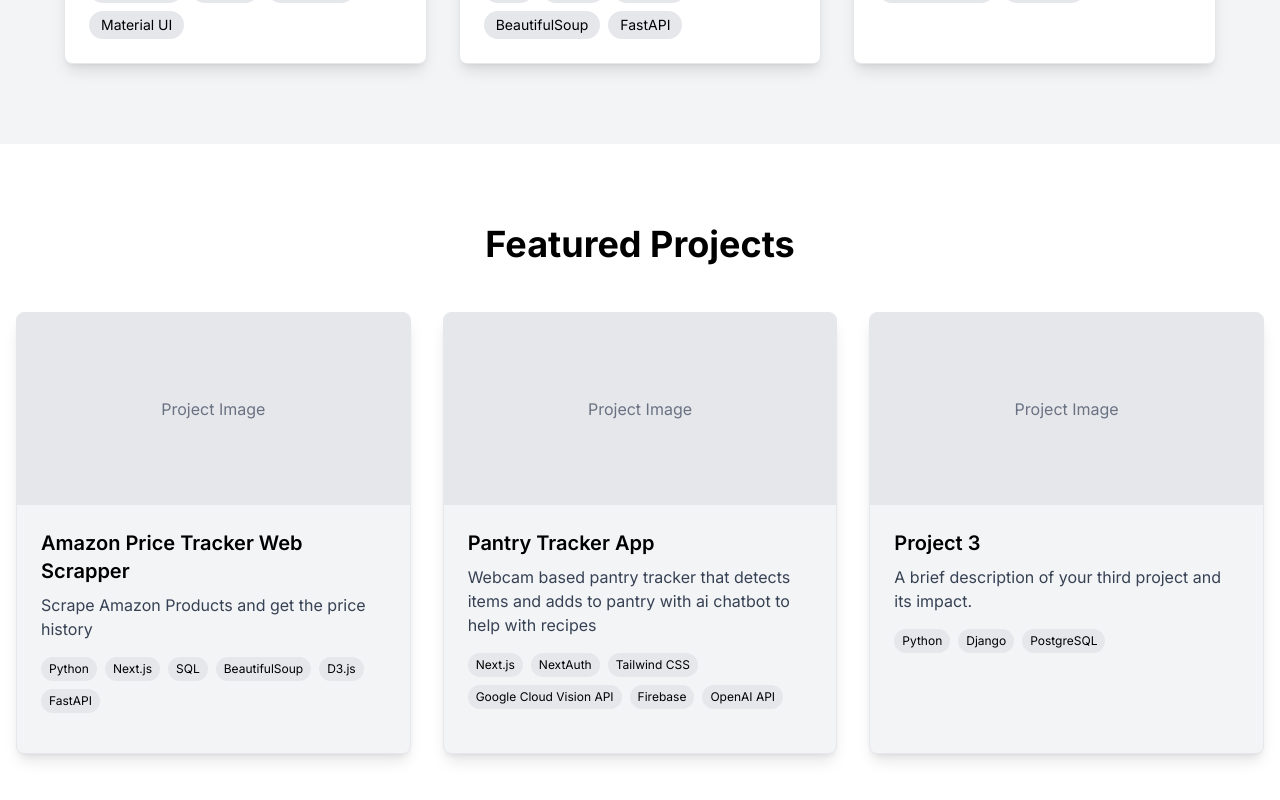
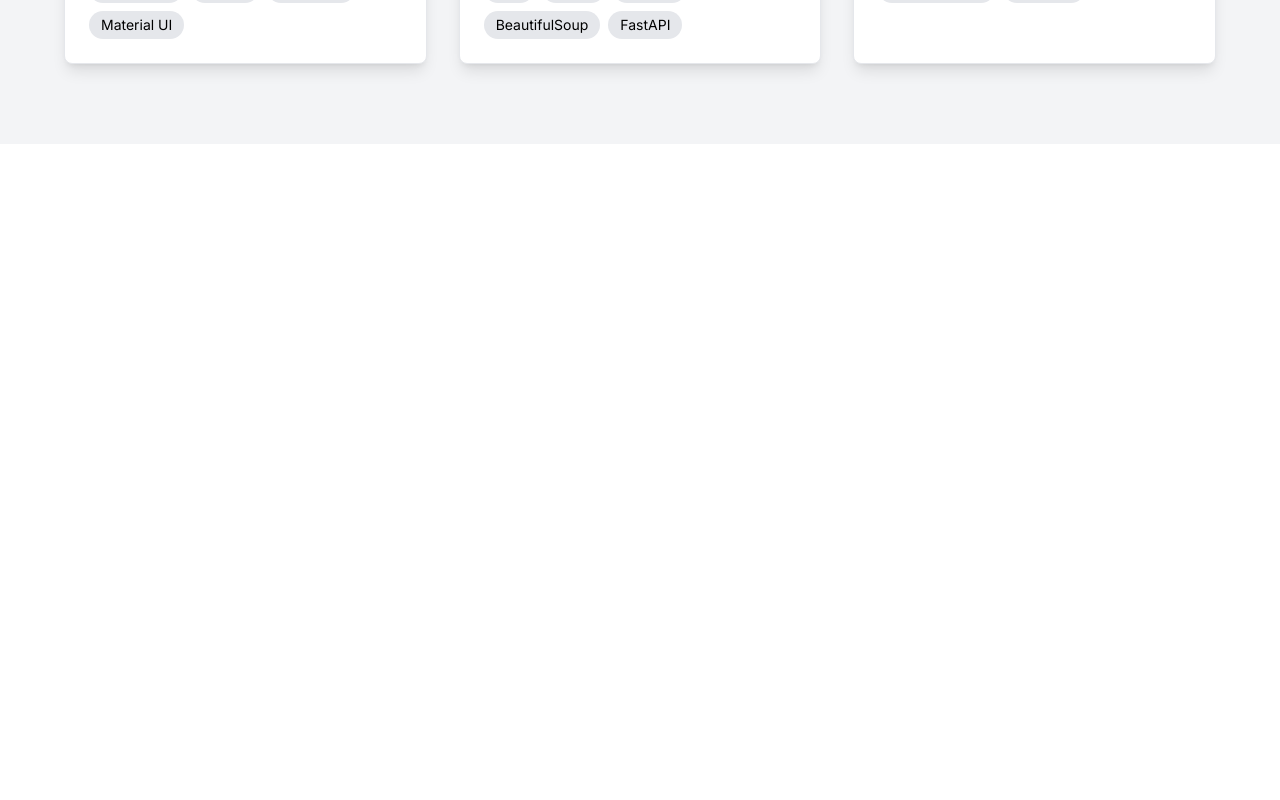
Before and after one commit to svankadarii/personalwebsite, a Next.js app: page / in a window 1280 px wide. Shown: the part 1866-2666 px from the top of the page. After the commit the page ends 2010 px from the top, so only its background shows below. Built offline with nearby package versions, Linux system fonts and the light colour scheme.

Commit message:
new commit

```diff
--- a/src/app/layout.tsx
+++ b/src/app/layout.tsx
@@ -23,7 +23,7 @@ export default function RootLayout({
 }) {
   return (
     <html lang="en" className="scroll-smooth scroll-pt-20" suppressHydrationWarning>
-      <body className={`${inter.className} antialiased`}>
+      <body className={`${inter.className} antialiased`} suppressHydrationWarning>
         <ThemeProvider
           attribute="class"
           defaultTheme="system"
--- a/src/app/page.tsx
+++ b/src/app/page.tsx
@@ -16,7 +16,7 @@ export default function Home() {
       <Hero />
       <Experience />
       <Skills />
-      <Projects />
+      {/* <Projects /> */}
       {/* <Contact /> */}
     </main>
   )
--- a/src/components/About.tsx
+++ b/src/components/About.tsx
@@ -5,13 +5,13 @@ export default function About() {
         <h2 className="text-4xl font-bold text-center mb-12 text-black dark:text-white">About Me</h2>
         <div className="max-w-4xl mx-auto">
           <p className="text-lg text-gray-700 dark:text-gray-300 mb-6">
-            I'm Srini Vankadari, a passionate Full Stack Developer with a strong focus on creating
+            I&apos;m Srini Vankadari, a passionate Full Stack Developer with a strong focus on creating
             efficient, scalable, and user-friendly applications. With expertise in
             both frontend and backend technologies, I strive to build solutions
             that make a difference.
           </p>
           <p className="text-lg text-gray-700 dark:text-gray-300 mb-6">
-            My journey in software development began with a deep curiosity for technology and problem-solving. Since then, I've
+            My journey in software development began with a deep curiosity for technology and problem-solving. Since then, I&apos;ve
             worked on various projects ranging from small business websites to
             complex web applications.
           </p>
--- a/src/components/FollowCursor.tsx
+++ b/src/components/FollowCursor.tsx
@@ -13,7 +13,7 @@ const FollowCursor: React.FC<FollowCursorProps> = ({ color = '#323232a6' }) => {
     let animationFrame: number;
     let width = window.innerWidth;
     let height = window.innerHeight;
-    let cursor = { x: width / 2, y: height / 2 };
+    const cursor = { x: width / 2, y: height / 2 };
     const prefersReducedMotion = window.matchMedia(
       '(prefers-reduced-motion: reduce)'
     );
--- a/src/components/Hero.tsx
+++ b/src/components/Hero.tsx
@@ -53,16 +53,16 @@ export default function Hero() {
             <h1
               className="text-4xl sm:text-5xl md:text-7xl font-bold mb-4 sm:mb-6 text-black dark:text-white"
             >
-              Hi, I'm Srini Vankadari
+              Hi, I&apos;m Srini Vankadari
             </h1>
-            <motion.h2
+            <motion.h1
               initial={{ opacity: 0, y: 20 }}
               animate={{ opacity: 1, y: 0 }}
               transition={{ duration: 0.5, delay: 0.4 }}
               className="text-xl sm:text-2xl md:text-3xl text-gray-700 dark:text-gray-300 mb-6 sm:mb-8"
             >
               Software Engineering Student @ UWO
-            </motion.h2>
+            </motion.h1>
             <motion.p
               initial={{ opacity: 0, y: 20 }}
               animate={{ opacity: 1, y: 0 }}
--- a/src/components/Projects.tsx
+++ b/src/components/Projects.tsx
@@ -1,102 +1,102 @@
-'use client'
+// 'use client'
 
-import { motion } from 'framer-motion'
-import { useInView } from 'react-intersection-observer'
+// import { motion } from 'framer-motion'
+// import { useInView } from 'react-intersection-observer'
 
-const projects = [
-  {
-    title: 'Amazon Price Tracker Web Scrapper',
-    description: 'Scrape Amazon Products and get the price history',
-    technologies: ['Python', 'Next.js', 'SQL', 'BeautifulSoup', 'D3.js', 'FastAPI'],
-    image: '/project1.jpg',
-    link: '#',
-  },
-  {
-    title: 'Pantry Tracker App',
-    description: 'Webcam based pantry tracker that detects items and adds to pantry with ai chatbot to help with recipes',
-    technologies: ['Next.js', 'NextAuth', 'Tailwind CSS', 'Google Cloud Vision API', 'Firebase', 'OpenAI API',],
-    image: '/project2.jpg',
-    link: '#',
-  },
-  {
-    title: 'Project 3',
-    description: 'A brief description of your third project and its impact.',
-    technologies: ['Python', 'Django', 'PostgreSQL'],
-    image: '/project3.jpg',
-    link: '#',
-  },
-]
+// const projects = [
+//   {
+//     title: 'Amazon Price Tracker Web Scrapper',
+//     description: 'Scrape Amazon Products and get the price history',
+//     technologies: ['Python', 'Next.js', 'SQL', 'BeautifulSoup', 'D3.js', 'FastAPI'],
+//     image: '/project1.jpg',
+//     link: '#',
+//   },
+//   {
+//     title: 'Pantry Tracker App',
+//     description: 'Webcam based pantry tracker that detects items and adds to pantry with ai chatbot to help with recipes',
+//     technologies: ['Next.js', 'NextAuth', 'Tailwind CSS', 'Google Cloud Vision API', 'Firebase', 'OpenAI API',],
+//     image: '/project2.jpg',
+//     link: '#',
+//   },
+//   {
+//     title: 'Project 3',
+//     description: 'A brief description of your third project and its impact.',
+//     technologies: ['Python', 'Django', 'PostgreSQL'],
+//     image: '/project3.jpg',
+//     link: '#',
+//   },
+// ]
 
-export default function Projects() {
-  const { ref, inView } = useInView({
-    triggerOnce: true,
-    threshold: 0.1,
-  })
+// export default function Projects() {
+//   const { ref, inView } = useInView({
+//     triggerOnce: true,
+//     threshold: 0.1,
+//   })
 
-  return (
-    <section id="projects" className="py-20 bg-white dark:bg-black">
-      <div className="container mx-auto px-4">
-        <motion.h2
-          initial={{ opacity: 0, y: 20 }}
-          animate={{ opacity: 1, y: 0 }}
-          className="text-4xl font-bold text-center mb-12 text-black dark:text-white"
-        >
-          Featured Projects
-        </motion.h2>
-        <motion.div
-          ref={ref}
-          initial={{ opacity: 0, y: 20 }}
-          animate={inView ? { opacity: 1, y: 0 } : { opacity: 0, y: 20 }}
-          transition={{ duration: 0.5, staggerChildren: 0.2 }}
-          className="grid grid-cols-1 md:grid-cols-2 lg:grid-cols-3 gap-8"
-        >
-          {projects.map((project, index) => (
-            <motion.div
-              key={project.title}
-              initial={{ opacity: 0, y: 20 }}
-              animate={inView ? { opacity: 1, y: 0 } : { opacity: 0, y: 20 }}
-              transition={{ duration: 0.5, delay: index * 0.2 }}
-              whileHover={{ y: -5 }}
-              className="bg-gray-100 dark:bg-gray-900 rounded-lg overflow-hidden shadow-lg hover:shadow-xl transition-all border border-gray-200 dark:border-gray-800 hover:border-[color:var(--accent)]"
-            >
-              <div className="h-48 bg-gray-200 dark:bg-gray-800 relative overflow-hidden group">
-                {/* Replace with actual image */}
-                <div className="w-full h-full flex items-center justify-center text-gray-500 group-hover:scale-110 transition-transform duration-500">
-                  Project Image
-                </div>
-                <div className="absolute inset-0 bg-black bg-opacity-70 opacity-0 group-hover:opacity-100 transition-opacity duration-300 flex items-center justify-center p-4">
-                  <motion.a
-                    href={project.link}
-                    whileHover={{ scale: 1.1 }}
-                    whileTap={{ scale: 0.9 }}
-                    className="px-4 py-1 sm:px-6 sm:py-2 text-center bg-[color:var(--accent)] text-white dark:text-black rounded-full text-sm"
-                  >
-                    View Project
-                  </motion.a>
-                </div>
-              </div>
-              <div className="p-6">
-                <h3 className="text-xl font-semibold mb-2 text-black dark:text-white">{project.title}</h3>
-                <p className="text-gray-700 dark:text-gray-300 mb-4">
-                  {project.description}
-                </p>
-                <div className="flex flex-wrap gap-2 mb-4">
-                  {project.technologies.map((tech) => (
-                    <motion.span
-                      key={tech}
-                      whileHover={{ scale: 1.05, backgroundColor: "var(--accent)" }}
-                      whileTap={{ scale: 0.95 }}
-                      className="px-2 py-1 bg-gray-200 dark:bg-gray-800 text-black dark:text-white rounded-full text-xs cursor-pointer transition-colors"
-                    >
-                      {tech}
-                    </motion.span>
-                  ))}
-                </div>
-              </div>
-            </motion.div>
-          ))}
-        </motion.div>
-      </div>
-    </section>
-  )
-}
+//   return (
+//     <section id="projects" className="py-20 bg-white dark:bg-black">
+//       <div className="container mx-auto px-4">
+//         <motion.h2
+//           initial={{ opacity: 0, y: 20 }}
+//           animate={{ opacity: 1, y: 0 }}
+//           className="text-4xl font-bold text-center mb-12 text-black dark:text-white"
+//         >
+//           Featured Projects
+//         </motion.h2>
+//         <motion.div
+//           ref={ref}
+//           initial={{ opacity: 0, y: 20 }}
+//           animate={inView ? { opacity: 1, y: 0 } : { opacity: 0, y: 20 }}
+//           transition={{ duration: 0.5, staggerChildren: 0.2 }}
+//           className="grid grid-cols-1 md:grid-cols-2 lg:grid-cols-3 gap-8"
+//         >
+//           {projects.map((project, index) => (
+//             <motion.div
+//               key={project.title}
+//               initial={{ opacity: 0, y: 20 }}
+//               animate={inView ? { opacity: 1, y: 0 } : { opacity: 0, y: 20 }}
+//               transition={{ duration: 0.5, delay: index * 0.2 }}
+//               whileHover={{ y: -5 }}
+//               className="bg-gray-100 dark:bg-gray-900 rounded-lg overflow-hidden shadow-lg hover:shadow-xl transition-all border border-gray-200 dark:border-gray-800 hover:border-[color:var(--accent)]"
+//             >
+//               <div className="h-48 bg-gray-200 dark:bg-gray-800 relative overflow-hidden group">
+//                 {/* Replace with actual image */}
+//                 <div className="w-full h-full flex items-center justify-center text-gray-500 group-hover:scale-110 transition-transform duration-500">
+//                   Project Image
+//                 </div>
+//                 <div className="absolute inset-0 bg-black bg-opacity-70 opacity-0 group-hover:opacity-100 transition-opacity duration-300 flex items-center justify-center p-4">
+//                   <motion.a
+//                     href={project.link}
+//                     whileHover={{ scale: 1.1 }}
+//                     whileTap={{ scale: 0.9 }}
+//                     className="px-4 py-1 sm:px-6 sm:py-2 text-center bg-[color:var(--accent)] text-white dark:text-black rounded-full text-sm"
+//                   >
+//                     View Project
+//                   </motion.a>
+//                 </div>
+//               </div>
+//               <div className="p-6">
+//                 <h3 className="text-xl font-semibold mb-2 text-black dark:text-white">{project.title}</h3>
+//                 <p className="text-gray-700 dark:text-gray-300 mb-4">
+//                   {project.description}
+//                 </p>
+//                 <div className="flex flex-wrap gap-2 mb-4">
+//                   {project.technologies.map((tech) => (
+//                     <motion.span
+//                       key={tech}
+//                       whileHover={{ scale: 1.05, backgroundColor: "var(--accent)" }}
+//                       whileTap={{ scale: 0.95 }}
+//                       className="px-2 py-1 bg-gray-200 dark:bg-gray-800 text-black dark:text-white rounded-full text-xs cursor-pointer transition-colors"
+//                     >
+//                       {tech}
+//                     </motion.span>
+//                   ))}
+//                 </div>
+//               </div>
+//             </motion.div>
+//           ))}
+//         </motion.div>
+//       </div>
+//     </section>
+//   )
+// }
```
Also changed, not shown: src/components/Experience.tsx (+44 -18 lines), src/components/Skills.tsx (+14 -14 lines), .eslintrc.json (added).
